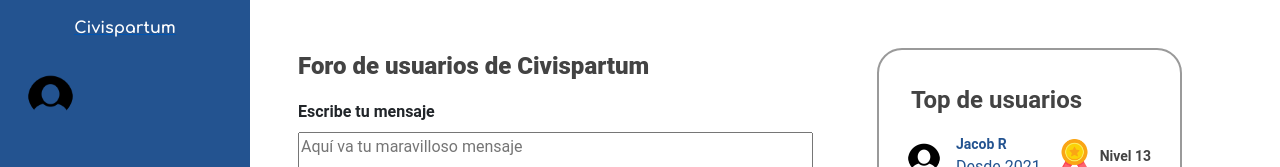
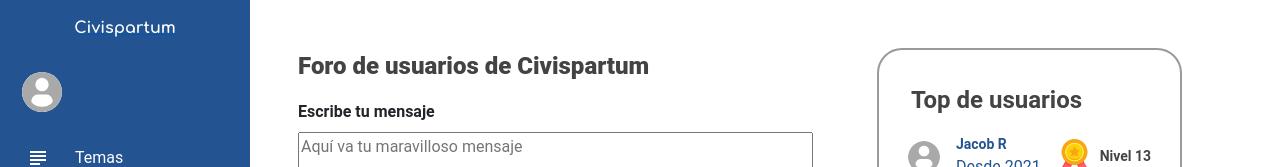
Before and after one commit to srGironR/Civispartum, a React (Create React App) app: page /Foro in a window 1280 px wide. Shown: the top 167 px of the page. Built offline with nearby package versions, Linux system fonts and the light colour scheme; no server answers.

Commit message:
Se arregla sidebar, foro, estilos

```diff
--- a/src/components/Dashboard/Sidebar.css
+++ b/src/components/Dashboard/Sidebar.css
@@ -1,5 +1,5 @@
 .Sidebar{
-    height: 100%;
+    height: 135vh;
     width: 250px;
     background-color: #235390;
 }
@@ -14,11 +14,13 @@
     justify-content: center;
     text-align: center;
     align-items: center;
-    margin-bottom: 2rem;
+    margin-bottom: 1rem;
 }
 .PicP{
-    width: 45px;
-    border-radius: 512px;
+    width: 2.5rem;
+    border-radius: 5rem;
+    margin-left: -1rem;
+    background-color: white;
 
 }
 .Logo{
@@ -32,11 +34,10 @@
     width: 60%;
     height: auto;
     text-align: start;
-    font-size: 20px;
-    font-weight: bold;
+    font-size: 18px;
     padding: 1rem;
     margin: 0;
-    font-family: 'Comfortaa';
+
 }
 .SidebarList .row{
     text-align: start;
--- a/src/components/Forum/forum.js
+++ b/src/components/Forum/forum.js
@@ -1,8 +1,11 @@
 import React from 'react';
 import SideBar from "../Dashboard/Sidebar";
-import ForumCard from "../Forum/components/forumcard";
-import UsersCard from "../Forum/components/usersCard";
-import "../Forum/forum.css";
+import ForumCard from "../Forum/components/forumcard"
+import UsersCard from "../Forum/components/usersCard"
+import "../Forum/forum.css"
+import ImgP1 from "../pics/image.png"
+import ImgP2 from "../pics/imagep2.png"
+import ImgP3 from "../pics/imagep3.png"
 import axios  from 'axios';
 import user from "../pics/user.png";
 
@@ -13,6 +16,7 @@
             "comentario":"",
             "nombreUser": localStorage.getItem("NombreUsuario"),
             "numeroLikes":0
+
         },
         error:false,
         errorMes:"",
@@ -32,13 +36,12 @@
         })
     }
 
-    handlerButton =(e)=>{
+    handlerButton =()=>{
         let url = 'http://localhost:8080/usuario/foro/new';
         axios.post(url, this.state.form)
         .then(response =>{
             if(response.data === "Ok"){
                 console.log("ok");
-                [e.target.name].reset();
             }else{
                 this.setState({
                     error : true,
@@ -53,6 +56,7 @@
                 errorMes : "Error del servicio"
             })
         })
+
     }
 
       componentDidMount() {
@@ -73,11 +77,11 @@
             <b>Foro de usuarios de Civispartum</b>
         </div>
         <div className="Forum-cotent">
-            <form className="o-form-foro" onSubmit={this.handlerSubmit}>
+            <form className="o-form-foro" onSubmit={this.handlerButton}>
                 <label className="o-label-mensaje"> Escribe tu mensaje</label>
                 <textarea name="comentario" placeholder="Aquí va tu maravilloso mensaje" className ="o-comentario-foro" onChange={this.handlerOnChange}/>
                 <div className="Btn-forum">
-                <button type="submit" class="btn btn-primary" onClick={this.handlerButton}>Publicar algo</button>
+                <button type="submit" class="btn btn-primary">Publicar algo</button>
                 </div>
             </form>
 
```
Also changed, not shown: src/components/pics/user.png.
